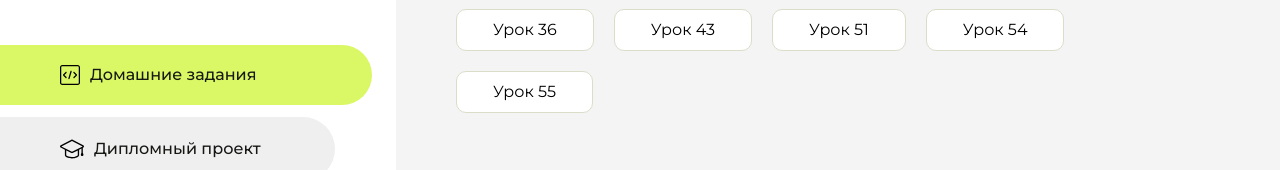
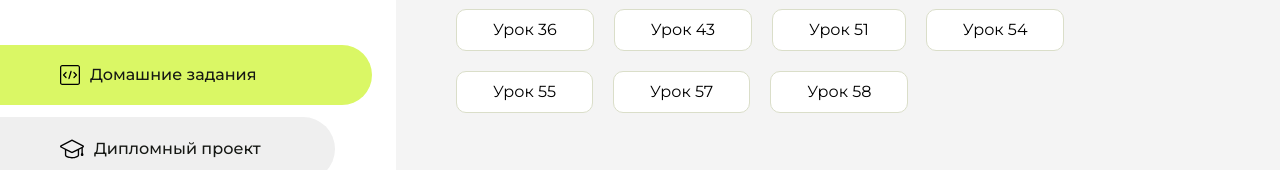
Before and after one commit to romadijen/homework, a plain HTML site: page index.html in a window 1280 px wide. Shown: the part 291-461 px from the top of the page. Drawn offline with Linux system fonts and the light colour scheme.

Commit message:
Update index.html

```diff
--- a/index.html
+++ b/index.html
@@ -112,6 +112,10 @@
                         <a href="lesson-54/index.html">Урок 54</a>
                     <li class="content__list-item">
                         <a href="lesson-55/index.html">Урок 55</a>
+                    <li class="content__list-item">
+                        <a href="lesson-57/index.html">Урок 57</a>
+                    <li class="content__list-item">
+                        <a href="lesson-58/index.html">Урок 58</a>
                     </li>
                 </ul>
             </div>
```
